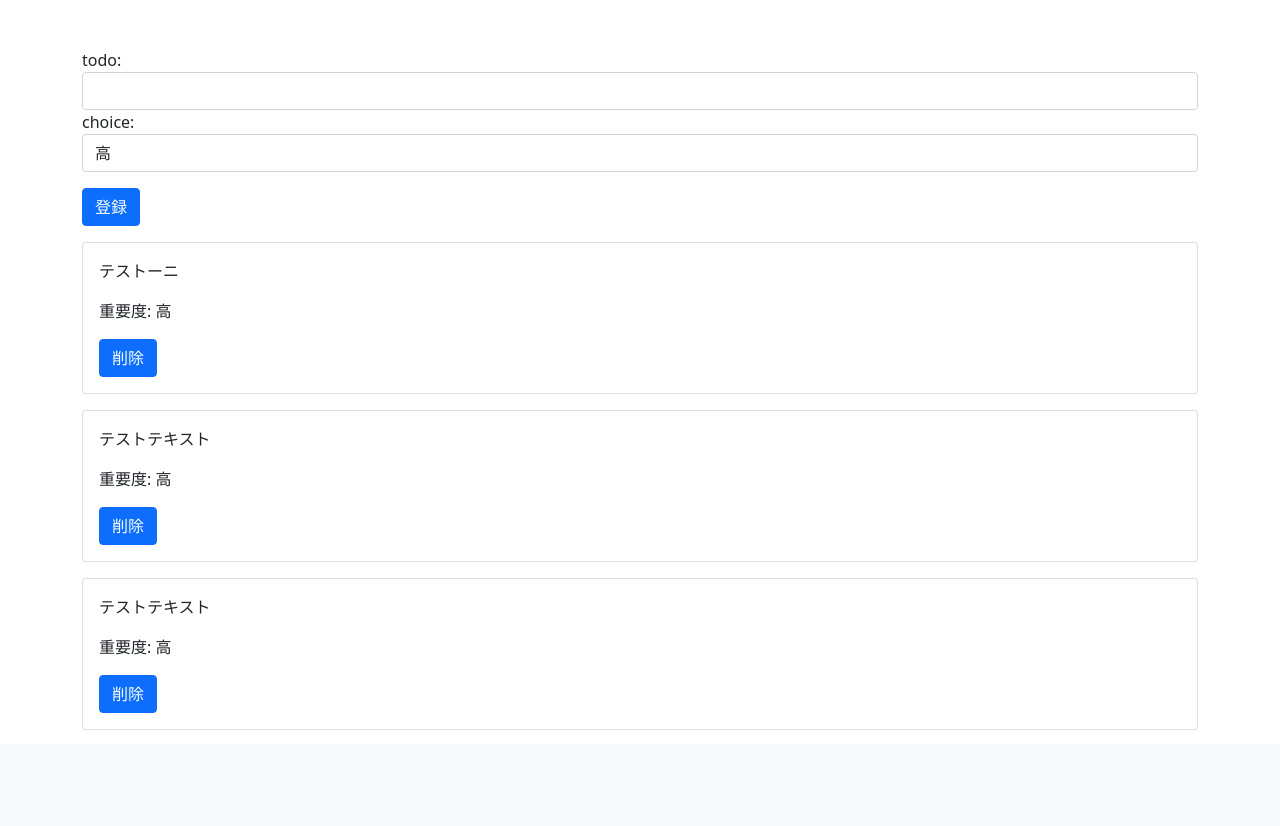
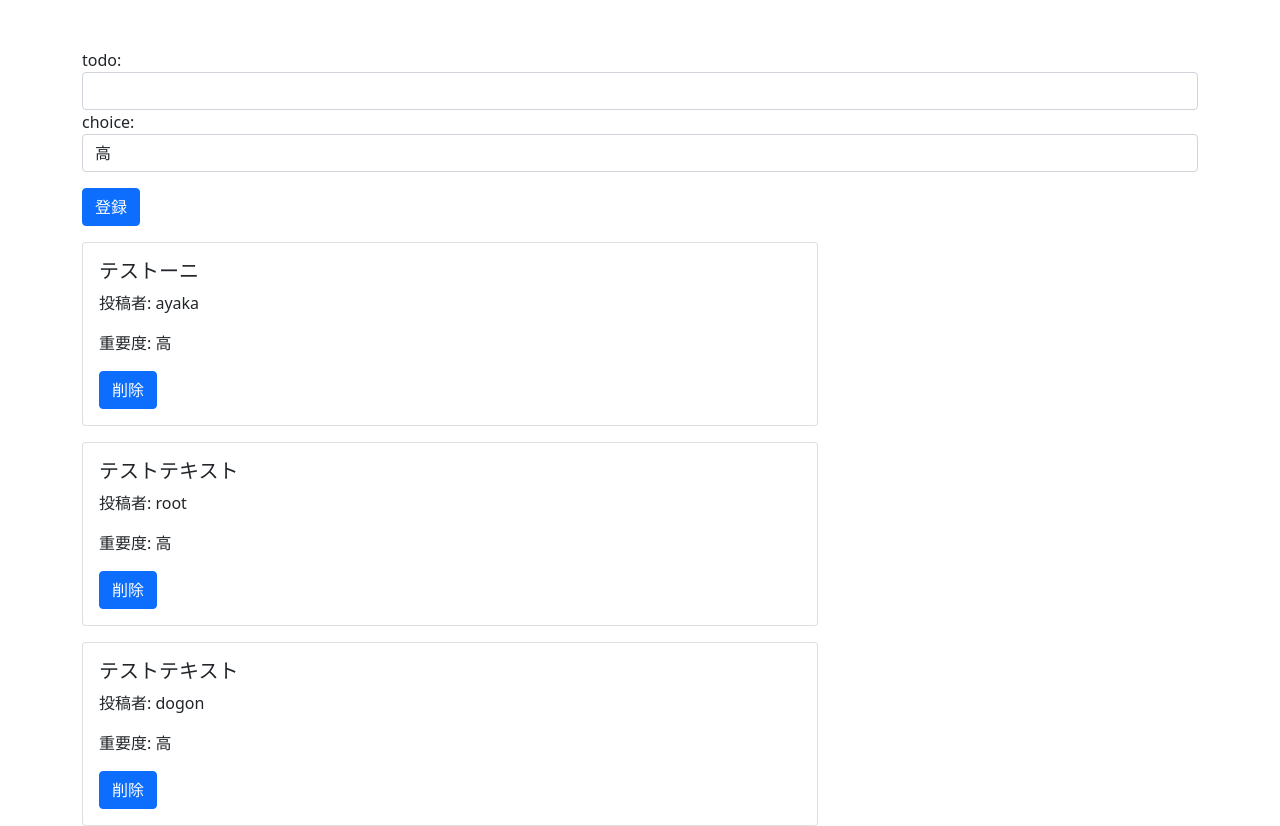
Before and after one commit to DOGON309/TODO, a Django app: page / in a window 1280 px wide. Shown: the part 56-882 px from the top of the page. Before the commit the page ends 786 px from the top, so only its background shows below. Run offline with Django 3.2, Linux system fonts and the light colour scheme; a user stored in the database is signed in; data comes from the database, SQL or seed files in the repository; both versions use the stored data as it was after the commit.

Commit message:
投稿者が適用されないバグを修正しました。

```diff
--- a/Todo/models.py
+++ b/Todo/models.py
@@ -1,7 +1,9 @@
 from django.db import models
+from django.contrib.auth.models import User
 
 class TodoModel(models.Model):
 	SELECT = (('高', '高'),('中', '中'), ('低', '低'))
+	owner = models.ForeignKey(User, on_delete=models.CASCADE, related_name='todo_owner')
 	content = models.CharField(max_length = 100)
 	select = models.CharField(max_length = 1, choices = SELECT)
 	up_date = models.DateTimeField(auto_now_add=True)
--- a/Todo/templates/Todo/index.html
+++ b/Todo/templates/Todo/index.html
@@ -16,18 +16,23 @@
 	</div>
 </nav>
 <div class="container mt-5">
+	<div class="row">
 		<form action="{% url 'index' %}" method="post">{% csrf_token %}
 			{{ form }}
 			<button class="btn btn-primary mt-3">登録</button>
 		</form>
+		<div class="col-8">
 		{% for content in contents %}
 		<div class="card mt-3">
 			<div class="card-body">
-			<p class="card-text">{{ content.content }}</p>
+				<h5 class="card-title">{{ content.content }}</h5>
+				<p class="card-text">投稿者: {{ content.owner }}</p>
 				<p class="card-text">重要度: {{ content.select }}</p>
 				<a href="{% url 'delete' content.pk %}" class="btn btn-primary">削除</a>
 			</div>
 		</div>
 		{% endfor %}
 		</div>
+	</div>
+</div>
 {% endblock content %}
--- a/Todo/views.py
+++ b/Todo/views.py
@@ -33,11 +33,13 @@ def indexview(request):
 		'title': 'APP',
 		'form': Indexform,
 		'contents': '',
+		'user_data': request.user,
 	}
 	if request.method == 'POST':
 		todo = request.POST['todo']
 		select = request.POST['choice']
 		todomodel = TodoModel()
+		todomodel.owner = request.user
 		todomodel.content = todo
 		todomodel.select = select
 		todomodel.save()
```
Also changed, not shown: Todo/requirements.txt (added, +60 -0 lines), Todo/settings.py (+7 -1 lines), Todo/migrations/0002_todomodel_owner.py (added), Todo/runtime.txt (added), db.sqlite3, 1 other file. Lines whose indentation alone changed are shown as unchanged.
